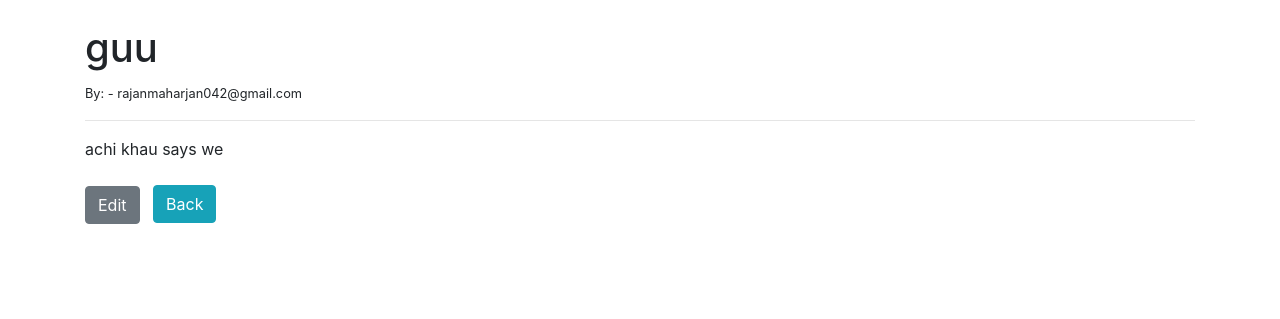
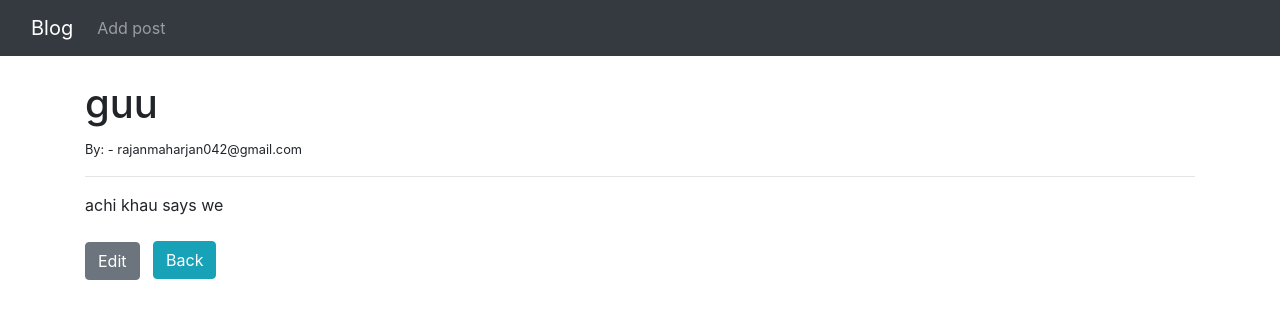
Before and after one commit to Rajan66/Blog, a Django app: page /article/2 in a window 1280 px wide. Shown: the top 319 px of the page. Run offline with Django 4.2, Linux system fonts and the light colour scheme; data comes from the database, SQL or seed files in the repository; some libraries are stand-ins or nearby versions.

Commit message:
Styled pages

```diff
--- a/blog/templates/article_details.html
+++ b/blog/templates/article_details.html
@@ -1,5 +1,5 @@
 {% extends "base.html" %}
-
+{% block title %} {{ post.title_tag }} {% endblock title %}
 {% block content %}
 <h1>{{ post.title }}</h1>
 <small>By: {{ post.author.first_name }} {{ post.author.last_name }} - {{ post.author.email }}</small>
--- a/blog/templates/base.html
+++ b/blog/templates/base.html
@@ -2,7 +2,11 @@
 <html lang="en">
 
 <head>
-    <title>Title</title>
+    <title>
+        {% block title %}
+        Blog
+        {% endblock %}
+    </title>
     <!-- Required meta tags -->
     <meta charset="utf-8">
     <meta name="viewport" content="width=device-width, initial-scale=1, shrink-to-fit=no">
@@ -13,6 +17,26 @@
 </head>
 
 <body>
+    <nav class="navbar navbar-expand-lg navbar-dark bg-dark bg-body-tertiary">
+        <div class="container-fluid">
+          <a class="navbar-brand" href="{% url 'home' %}">Blog</a>
+          <button class="navbar-toggler" type="button" data-bs-toggle="collapse" data-bs-target="#navbarSupportedContent" aria-controls="navbarSupportedContent" aria-expanded="false" aria-label="Toggle navigation">
+            <span class="navbar-toggler-icon"></span>
+          </button>
+          <div class="collapse navbar-collapse" id="navbarSupportedContent">
+            <ul class="navbar-nav me-auto mb-2 mb-lg-0">
+              <li class="nav-item">
+                <a class="nav-link" href="{% url 'add-post' %}">Add post</a>
+              </li>
+
+            </ul>
+            {% comment %} <form class="form-inline my-2 my-lg-0" role="search">
+              <input class="form-control mr-sm-2" type="search" placeholder="Search" aria-label="Search">
+              <button class="btn btn-outline-success" type="submit">Search</button>
+            </form> {% endcomment %}
+          </div>
+        </div>
+      </nav>
     <br />
     <div class="container">
         {% block content %}
```
